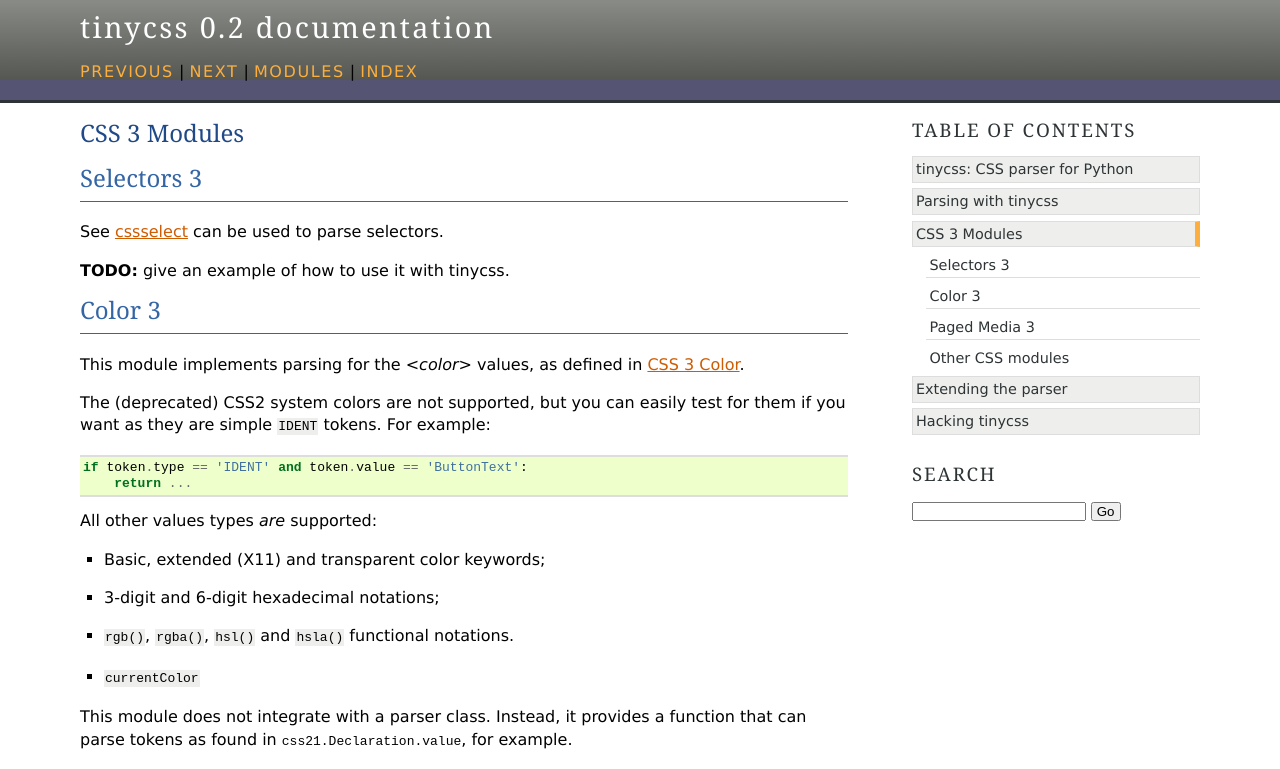
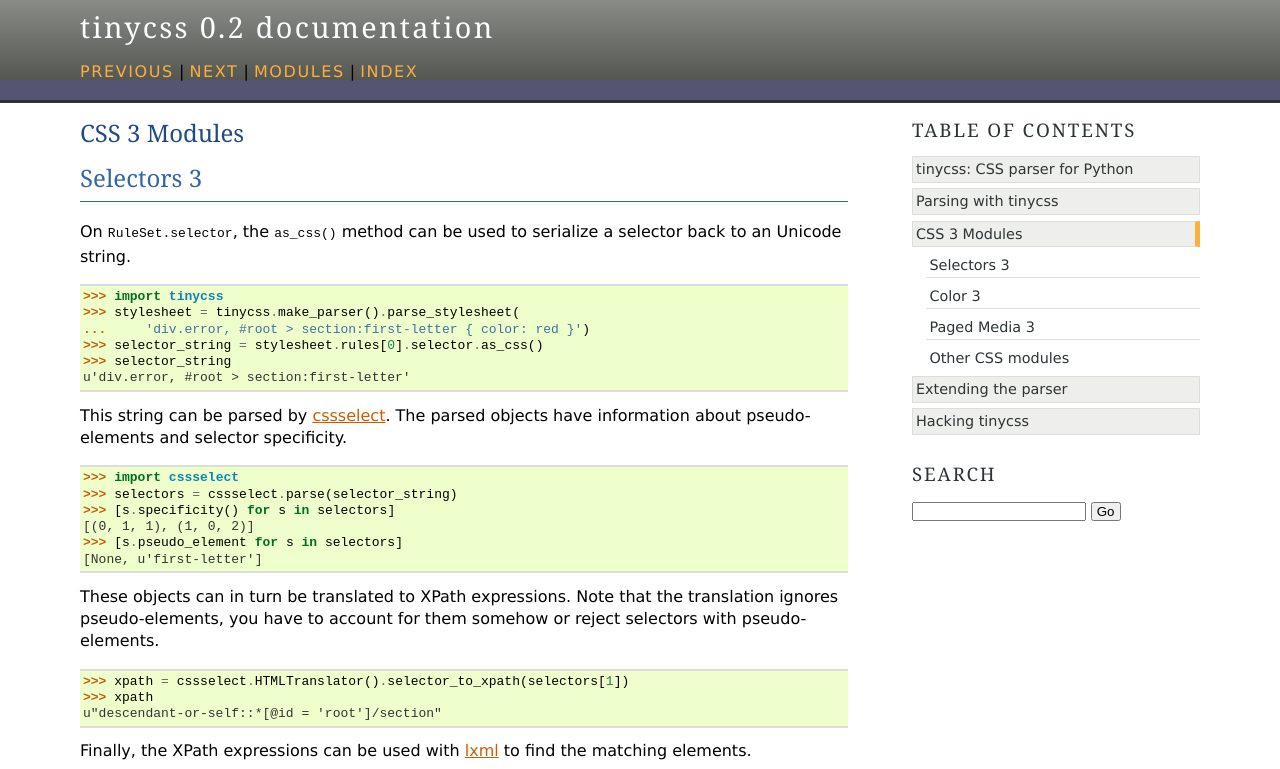
Before and after one commit to Kozea/tinycss, a Sphinx documentation site: the page built from docs/css3.rst, in a window 1280 px wide and 1400 px high. Shown: the top 769 px of the window. Built offline with Sphinx 7.4.7, drawn with Linux system fonts in a browser that asks for light colours; some of the changed text lies outside the part shown; grey boxes are pictures that could not be loaded.

Commit message:
Document how to use cssselect with tinycss.

```diff
--- a/docs/css3.rst
+++ b/docs/css3.rst
@@ -6,11 +6,57 @@
 Selectors 3
 -----------
 
-See cssselect_ can be used to parse selectors.
+.. currentmodule:: tinycss.css21
 
-**TODO:** give an example of how to use it with tinycss.
+On :attr:`RuleSet.selector`, the :meth:`~.token_data.TokenList.as_css` method
+can be used to serialize a selector back to an Unicode string.
+
+    >>> import tinycss
+    >>> stylesheet = tinycss.make_parser().parse_stylesheet(
+    ...     'div.error, #root > section:first-letter { color: red }')
+    >>> selector_string = stylesheet.rules[0].selector.as_css()
+    >>> selector_string
+    u'div.error, #root > section:first-letter'
+
+This string can be parsed by cssselect_. The parsed objects have information
+about pseudo-elements and selector specificity.
 
 .. _cssselect: http://packages.python.org/cssselect/
+
+    >>> import cssselect
+    >>> selectors = cssselect.parse(selector_string)
+    >>> [s.specificity() for s in selectors]
+    [(0, 1, 1), (1, 0, 2)]
+    >>> [s.pseudo_element for s in selectors]
+    [None, u'first-letter']
+
+These objects can in turn be translated to XPath expressions. Note that
+the translation ignores pseudo-elements, you have to account for them
+somehow or reject selectors with pseudo-elements.
+
+    >>> xpath = cssselect.HTMLTranslator().selector_to_xpath(selectors[1])
+    >>> xpath
+    u"descendant-or-self::*[@id = 'root']/section"
+
+Finally, the XPath expressions can be used with lxml_ to find the matching
+elements.
+
+    >>> from lxml import etree
+    >>> compiled_selector = etree.XPath(xpath)
+    >>> document = etree.fromstring('''<section id="root">
+    ...   <section id="head">Title</section>
+    ...   <section id="content">
+    ...     Lorem <section id="sub-section">ipsum</section>
+    ...   </section>
+    ... </section>''')
+    >>> [el.get('id') for el in compiled_selector(document)]
+    ['head', 'content']
+
+.. _lxml: http://lxml.de/xpathxslt.html#xpath
+
+Find more details in the `cssselect documentation`_.
+
+.. _cssselect documentation: http://packages.python.org/cssselect/
 
 
 .. module:: tinycss.color3
```
Also changed, not shown: 2 other files.
